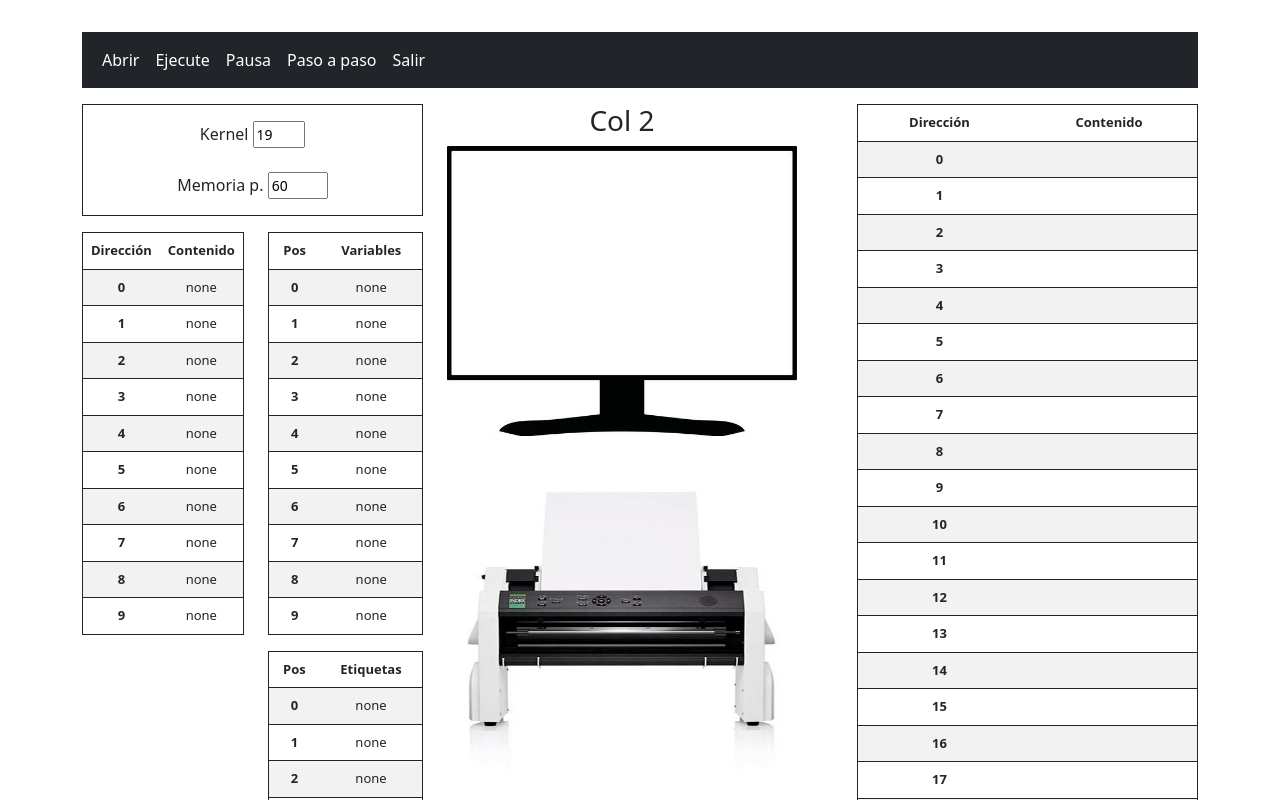
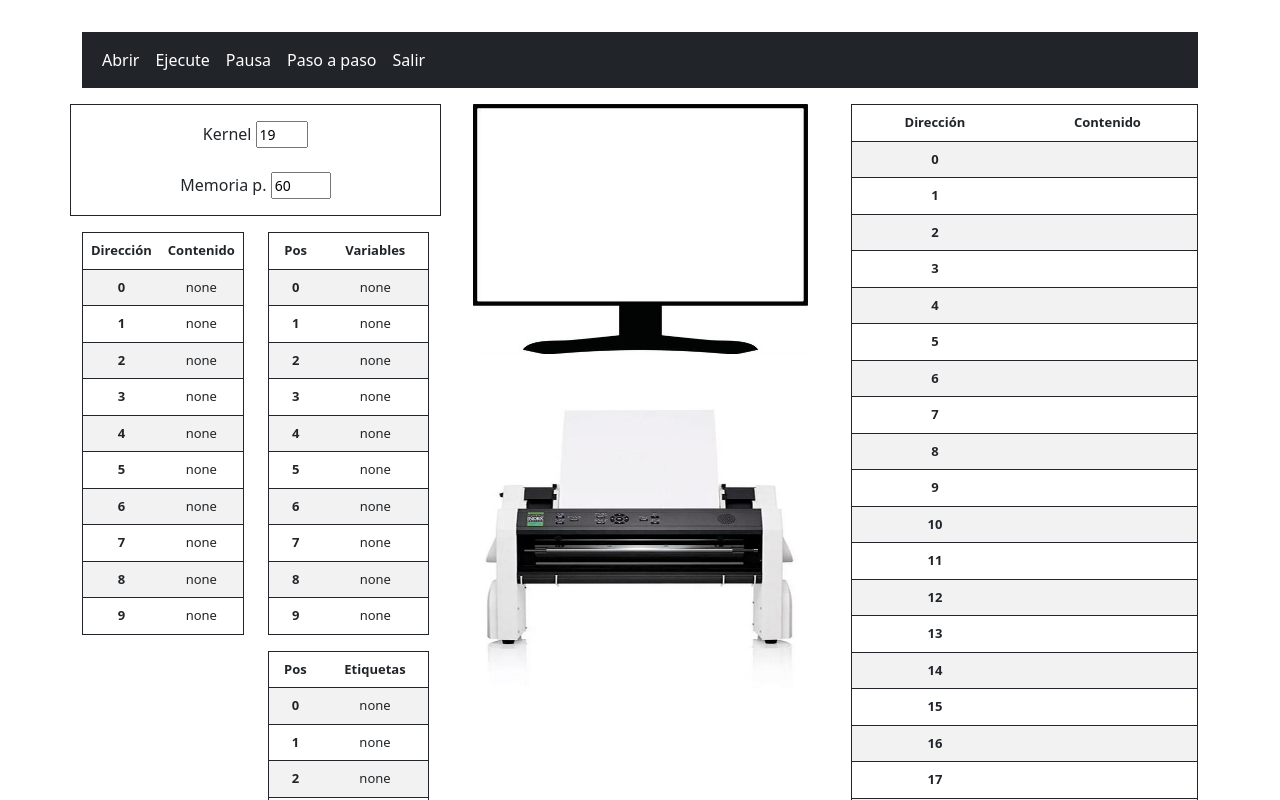
Before and after one commit to marialu11/CH_Javascript, a Vue app: page / in a window 1280 px wide. Shown: the top 800 px of the page. Built offline with nearby package versions, Linux system fonts and the light colour scheme.

Commit message:
Primera_entrega_1

```diff
--- a/src/App.vue
+++ b/src/App.vue
@@ -77,9 +77,10 @@ const cargar = () => {
             </div>
         </nav>
         <div class="row">
-            <!--COMUMNA UNO-->
+            <!--COLUMNA UNO-->
             <div class="col">
-                <div class="border border-dark p-3">
+                <div class="row border border-dark p-3">
+                    <div class="col">
                         <label for="kernel">Kernel
                             <input class="small" type="number" v-model="kernel" id="kernel">
                         </label>
@@ -89,9 +90,11 @@ const cargar = () => {
                             <input class="small" type="number" v-model="memoria_inicio" id="m_principal">
                         </label>
                     </div>
+                    <div class="row"></div>
+                </div>
 
                 <div class="row py-3">
-                    <!--SUBCOMUMNA UNO-->
+                    <!--SUBCOLUMNA UNO-->
                     <div class="col">
                         <table class="table table-striped table-hover border border-dark" id="tablapmas">
                             <thead>
@@ -109,9 +112,10 @@ const cargar = () => {
                         </table>
                     </div>
 
-                    <!--SUBCOMUMNA DOS-->
+                    <!--SUBCOLUMNA DOS-->
                     <div class="col">
-                        <table class="table table-striped table-hover border border-dark" id="tablapmas"> <!--table table-dark table-striped-columns-->
+                        <table class="table table-striped table-hover border border-dark" id="tablapmas">
+                            <!--table table-dark table-striped-columns-->
                             <thead>
                                 <tr>
                                     <th scope="col">Pos</th>
@@ -144,11 +148,10 @@ const cargar = () => {
                 </div>
             </div>
 
-            <!--COMUMNA DOS-->
-            <div class="col">
-                <h3>Col 2</h3>
+            <!--COLUMNA DOS-->
+            <div class="col px-4">
                 <div>
-                    <img src="imagenes/screen.jpg" height="290" width="350" />
+                    <img src="imagenes/screen.jpg" height="250" width="335" />
                 </div>
                 <br>
                 <br>
@@ -157,8 +160,8 @@ const cargar = () => {
                 </div>
             </div>
 
-            <!--COMUMNA TRES-->
-            <div class="col ps-5">
+            <!--COLUMNA TRES-->
+            <div class="col">
                 <table class="table table-striped table-hover border border-dark">
                     <thead>
                         <tr>
```
Lines whose indentation alone changed are shown as unchanged.
